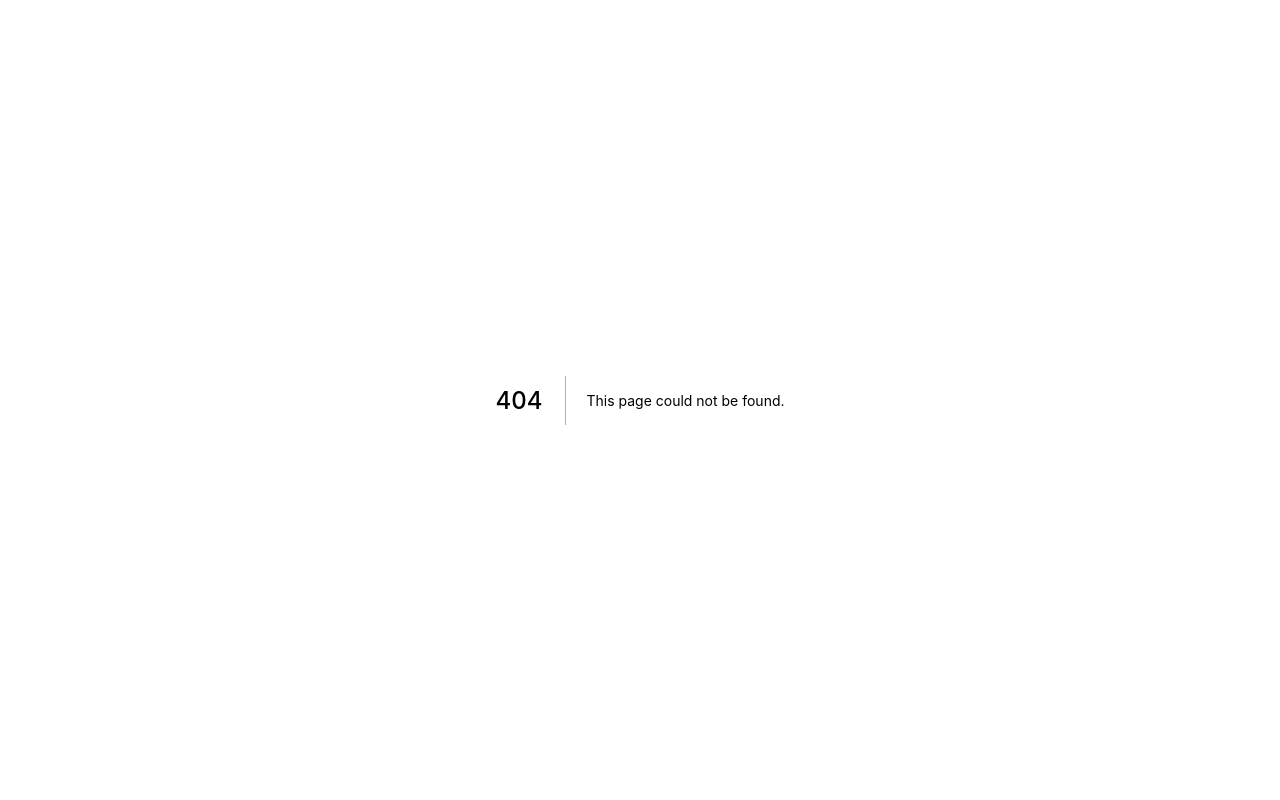
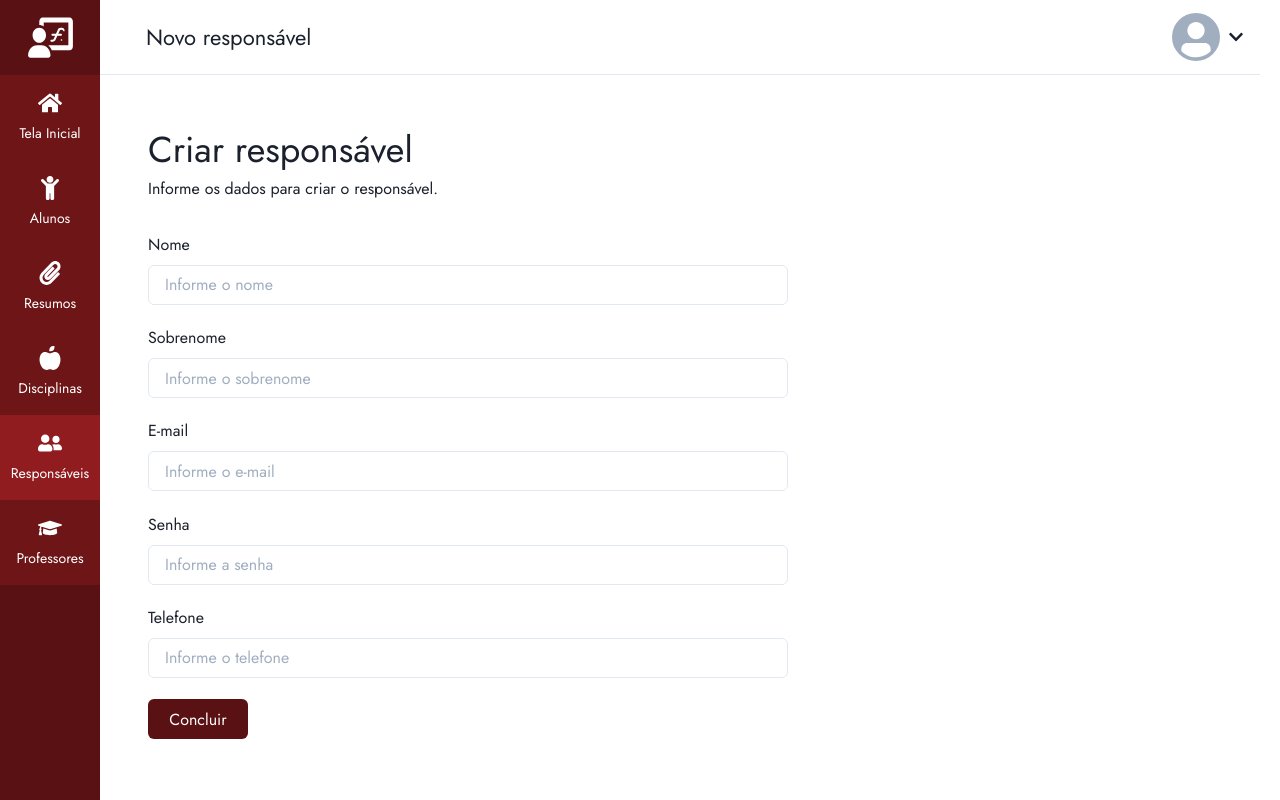
Before and after one commit to Lugaluvi/formly-frontend, a Next.js app: page /responsible/new in a window 1280 px wide. Before the commit this address had no page. Built offline with nearby package versions, Linux system fonts and the light colour scheme.

Commit message:
chore: responsible screen

```diff
--- a/src/components/Header/constants.ts
+++ b/src/components/Header/constants.ts
@@ -37,4 +37,10 @@ export const BREADCRUMBS: { [key: string]: Array<BREADCRUMB> } = {
   "/resumes/new": [
     { title: "Novo resumo", href: "/resumes/new" },
   ],
+  "/responsible": [
+    { title: "Responsáveis", href: "/responsible" },
+  ],
+  "/responsible/new": [
+    { title: "Novo responsável", href: "/responsible/new" },
+  ],
 };
--- /dev/null
+++ b/src/pages/responsible/new.tsx
@@ -0,0 +1,110 @@
+import {
+  Button,
+  Flex,
+  FormControl,
+  FormLabel,
+  Input,
+  Text
+} from "@chakra-ui/react";
+import axios from "axios";
+import React, { useState } from "react";
+import { LayoutAuth } from "../../layouts";
+import theme from "../../../theme";
+
+const baseURL = "localhost:8080/";
+
+const ResponsibleForm = () => {
+  const [firstName, setFirstName] = useState<String>("");
+  const [lastname, setLastName] = useState<String>("");
+  const [email, setEmail] = useState<String>("");
+  const [password, setPassword] = useState<String>("");
+  const [phone, setPhone] = useState<String>("");
+
+
+  const createResponsible = () => {
+    axios
+      .post(baseURL + "/responsible", {
+        firstName: firstName,
+      })
+      .then(function (response) {
+        console.log(response);
+      })
+      .catch(function (error) {
+        console.error(error);
+      });
+  };
+
+  return (
+    <LayoutAuth title="Criar Responsável">
+      <Flex direction="column">
+        <Text fontSize="4xl">Criar responsável</Text>
+        <Text color={theme.secondary} mb="2%">
+          Informe os dados para criar o responsável.
+        </Text>
+        <FormControl width="50vw" my="1%">
+          <FormLabel htmlFor="firstName">Nome</FormLabel>
+          <Input
+            id="firstName"
+            placeholder="Informe o nome"
+            value={firstName}
+            focusBorderColor="primary"
+            onChange={(event) => setFirstName(event.target.value)}
+          />
+        </FormControl>
+        <FormControl width="50vw" my="1%">
+          <FormLabel htmlFor="lastName">Sobrenome</FormLabel>
+          <Input
+            id="lastName"
+            placeholder="Informe o sobrenome"
+            value={lastname}
+            focusBorderColor="primary"
+            onChange={(event) => setLastName(event.target.value)}
+          />
+        </FormControl>
+        <FormControl width="50vw" my="1%">
+          <FormLabel htmlFor="email">E-mail</FormLabel>
+          <Input
+            id="email"
+            placeholder="Informe o e-mail"
+            value={email}
+            focusBorderColor="primary"
+            onChange={(event) => setEmail(event.target.value)}
+          />
+        </FormControl>
+        <FormControl width="50vw" my="1%">
+          <FormLabel htmlFor="password">Senha</FormLabel>
+          <Input
+            type="password"
+            id="password"
+            placeholder="Informe a senha"
+            value={password}
+            focusBorderColor="primary"
+            onChange={(event) => setPassword(event.target.value)}
+          />
+        </FormControl>
+        <FormControl width="50vw" my="1%">
+          <FormLabel htmlFor="phone">Telefone</FormLabel>
+          <Input
+            id="phone"
+            placeholder="Informe o telefone"
+            value={phone}
+            focusBorderColor="primary"
+            onChange={(event) => setPhone(event.target.value)}
+          />
+        </FormControl>
+        <Button
+          textColor="white"
+          width="100px"
+          mt="1%"
+          bgColor="primary"
+          fontWeight="normal"
+          onClick={() => createResponsible()}
+        >
+          Concluir
+        </Button>
+      </Flex>
+    </LayoutAuth>
+  );
+};
+
+export default ResponsibleForm;
```
Also changed, not shown: src/pages/responsible/index.tsx (added, +68 -0 lines).
